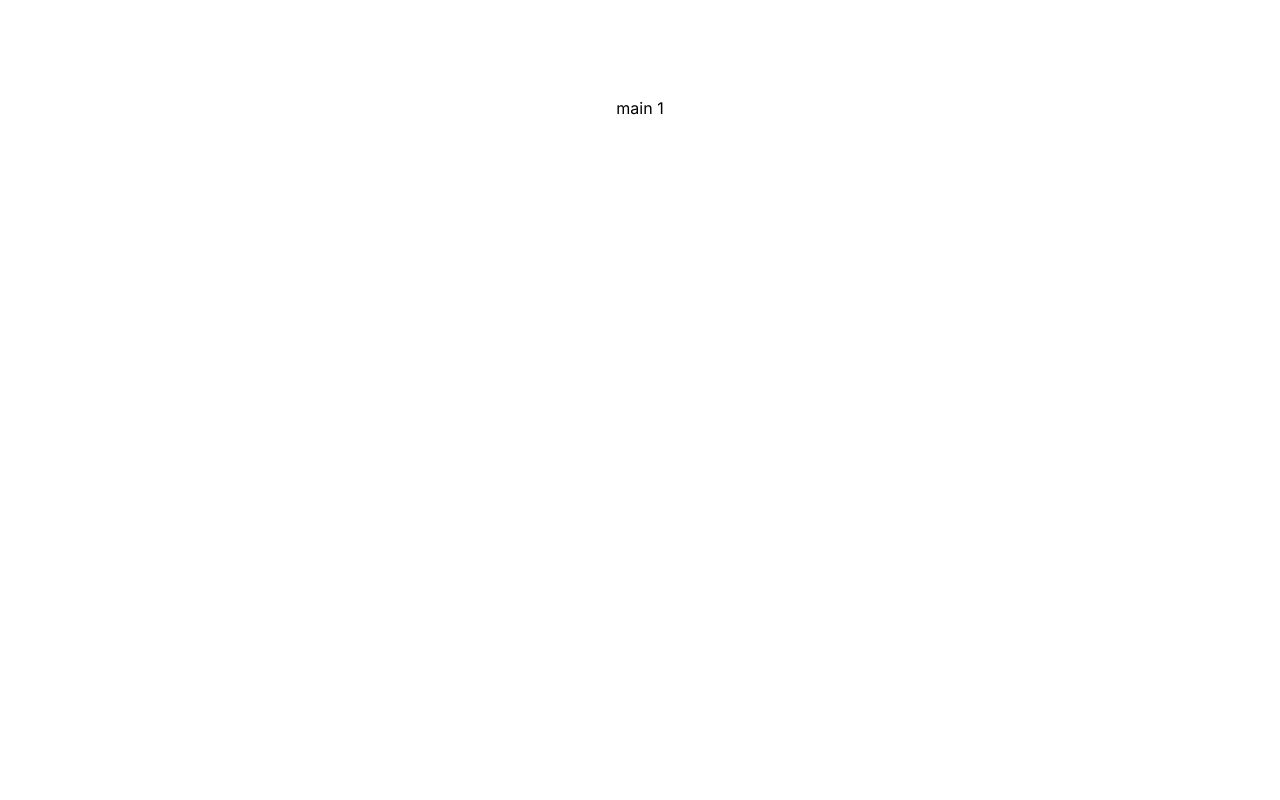
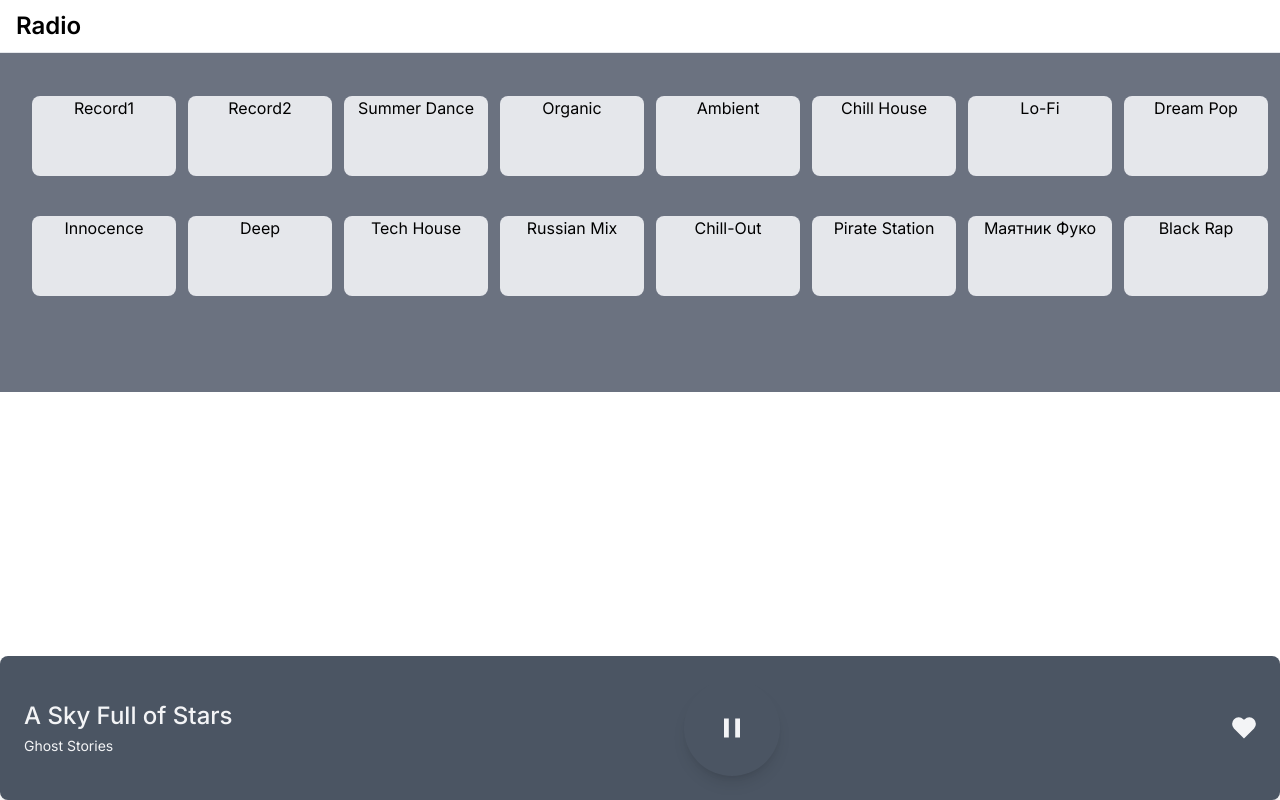
Before and after one commit to anbalabanov/just-to-train, a Next.js app: page / in a window 1280 px wide. Built offline with nearby package versions, Linux system fonts and the light colour scheme.

Commit message:
feat(*): add footer, header, maim content

```diff
--- /dev/null
+++ b/app/components/footer/footer.tsx
@@ -0,0 +1,33 @@
+import React from "react";
+
+function Footer() {
+    return (
+        <footer className="fixed inset-x-0 bottom-0">
+                <div className="bg-gray-600 shadow-lg rounded-lg">
+                    <div className="w-full p-6">
+                        <div className="flex justify-between items-center">
+                            <div className="text-gray-100">
+                                <h3 className="text-2xl text-grey-darkest font-medium">A Sky Full of Stars</h3>
+                                <p className="text-sm text-grey mt-1">Ghost Stories</p>
+                            </div>
+                            <div className="text-gray-100 p-8 rounded-full bg-red-light shadow-lg">
+                                <svg className="w-8 h-8" fill="currentColor" xmlns="http://www.w3.org/2000/svg"
+                                     viewBox="0 0 20 20">
+                                    <path d="M5 4h3v12H5V4zm7 0h3v12h-3V4z"/>
+                                </svg>
+                            </div>
+                            <div className="text-gray-100">
+                                <svg className="w-6 h-6" fill="currentColor" xmlns="http://www.w3.org/2000/svg"
+                                     viewBox="0 0 20 20">
+                                    <path
+                                        d="M10 3.22l-.61-.6a5.5 5.5 0 0 0-7.78 7.77L10 18.78l8.39-8.4a5.5 5.5 0 0 0-7.78-7.77l-.61.61z"/>
+                                </svg>
+                            </div>
+                        </div>
+                    </div>
+            </div>
+        </footer>
+    );
+}
+
+export default Footer;
--- /dev/null
+++ b/app/components/header/header.tsx
@@ -0,0 +1,17 @@
+import React from 'react';
+
+function Header() {
+    return (
+        <div className="flex flex-col">
+            <header className="bg-white px-2 sm:px-4 py-2.5 fixed w-full z-20 top-0 left-0 border-b border-gray-200">
+                <div className="container flex flex-wrap justify-between items-center mx-auto">
+                    <a href="#" className="flex items-center">
+                        <span className="self-center text-2xl font-semibold whitespace-nowrap">Radio</span>
+                    </a>
+                </div>
+            </header>
+        </div>
+    );
+}
+
+export default Header;
--- a/app/layout.tsx
+++ b/app/layout.tsx
@@ -1,6 +1,8 @@
 import './globals.css'
 import type { Metadata } from 'next'
 import { Inter } from 'next/font/google'
+import Header from "@/app/components/header/header";
+import Footer from "@/app/components/footer/footer";
 
 const inter = Inter({ subsets: ['latin'] })
 
@@ -16,7 +18,13 @@
 }) {
   return (
     <html lang="en">
-      <body className={inter.className}>{children}</body>
+      <body className={inter.className}>
+          <div className="flex flex-col min-h-screen">
+              <Header />
+              {children}
+              <Footer />
+          </div>
+      </body>
     </html>
   )
 }
--- a/app/page.tsx
+++ b/app/page.tsx
@@ -1,7 +1,23 @@
+import React from "react";
+import {radioList} from "@/app/radio";
+
 export default function Home() {
   return (
-    <main className="flex min-h-screen flex-col items-center justify-between p-24">
-      main 1
-    </main>
+      <main>
+          <div className="bg-gray-500">
+              <div className="mx-auto max-w-2xl px-4 py-16 sm:px-6 sm:py-24 lg:max-w-7xl lg:px-8">
+                  <h2 className="sr-only">Products</h2>
+                  <div className="grid grid-cols-1 gap-x-6 gap-y-10 sm:grid-cols-2 lg:grid-cols-4 xl:grid-cols-8 xl:gap-x-8">
+                      {radioList.map(({name}) => {
+                          return (
+                              <div className="rounded-lg bg-gray-200 hover:bg-gray-400 h-20 w-36 text-center space-x-2 cursor-pointer">
+                                      {name}
+                              </div>
+                          )
+                      })}
+                  </div>
+              </div>
+          </div>
+      </main>
   );
 }
--- /dev/null
+++ b/app/radio.ts
@@ -0,0 +1,149 @@
+export const radioList = [
+  { "name": "Record1",  "url": "http://radio-srv1.11one.ru/record192k.mp3"},
+  { "name": "Record2",  "url": "https://radiorecord.hostingradio.ru/rr_main96.aacp"},
+  { "name": "Summer Dance",  "url": "https://radiorecord.hostingradio.ru/summerparty96.aacp"},
+  { "name": "Organic",  "url": "https://radiorecord.hostingradio.ru/organic96.aacp"},
+  { "name": "Ambient",  "url": "https://radiorecord.hostingradio.ru/ambient96.aacp"},
+  { "name": "Chill House",  "url": "http://radio-srv1.11one.ru/record192k.mp3"},
+  { "name": "Lo-Fi",  "url": "https://radiorecord.hostingradio.ru/lofi96.aacp"},
+  { "name": "Dream Pop",  "url": "https://radiorecord.hostingradio.ru/dreampop96.aacp"},
+  { "name": "Innocence",  "url": "https://radiorecord.hostingradio.ru/ibiza96.aacp"},
+
+  { "name": "Deep",  "url": "https://radiorecord.hostingradio.ru/deep96.aacp"},
+  { "name": "Tech House",  "url": "https://radiorecord.hostingradio.ru/techouse96.aacp"},
+  { "name": "Russian Mix",  "url": "https://radiorecord.hostingradio.ru/rus96.aacp"},
+  { "name": "Chill-Out",  "url": "https://radiorecord.hostingradio.ru/chil96.aacp"},
+  { "name": "Pirate Station",  "url": "https://radiorecord.hostingradio.ru/ps96.aacp"},
+  { "name": "Маятник Фуко",  "url": "https://radiorecord.hostingradio.ru/mf96.aacp"},
+  { "name": "Black Rap",  "url": "https://radiorecord.hostingradio.ru/yo96.aacp"},
+
+]
+
+//Trancemission
+//https://radiorecord.hostingradio.ru/tm96.aacp
+//Megamix
+//https://radiorecord.hostingradio.ru/mix96.aacp
+//Record Gold
+//https://radiorecord.hostingradio.ru/gold96.aacp
+//Big Hits
+//https://radiorecord.hostingradio.ru/bighits96.aacp
+//Remix
+//https://radiorecord.hostingradio.ru/rmx96.aacp
+//Russian Hits
+//https://radiorecord.hostingradio.ru/russianhits96.aacp
+//Супердискотека 90-х
+//https://radiorecord.hostingradio.ru/sd9096.aacp
+//Russian Gold
+//https://radiorecord.hostingradio.ru/russiangold96.aacp
+//Bass House
+//https://radiorecord.hostingradio.ru/jackin96.aacp
+//VIP House
+//https://radiorecord.hostingradio.ru/vip96.aacp
+//Trance Classics
+//https://radiorecord.hostingradio.ru/trancehits96.aacp
+//House Hits
+//https://radiorecord.hostingradio.ru/househits96.aacp
+//EDM
+//https://radiorecord.hostingradio.ru/club96.aacp
+//Minimal/Tech
+//https://radiorecord.hostingradio.ru/mini96.aacp
+//Tropical
+//https://radiorecord.hostingradio.ru/trop96.aacp
+//House Classics
+//https://radiorecord.hostingradio.ru/houseclss96.aacp
+//D'n'B Classics
+//https://radiorecord.hostingradio.ru/drumhits96.aacp
+//EDM Classics
+//https://radiorecord.hostingradio.ru/edmhits96.aacp
+//Future House
+//https://radiorecord.hostingradio.ru/fut96.aacp
+//Trap
+//https://radiorecord.hostingradio.ru/trap96.aacp
+//Rap Classics
+//https://radiorecord.hostingradio.ru/rapclassics96.aacp
+//Progressive
+//https://radiorecord.hostingradio.ru/progr96.aacp
+//Breaks
+//https://radiorecord.hostingradio.ru/brks96.aacp
+//Trancehouse
+//https://radiorecord.hostingradio.ru/trancehouse96.aacp
+//Rap Hits
+//https://radiorecord.hostingradio.ru/rap96.aacp
+//GOA/PSY
+//https://radiorecord.hostingradio.ru/goa96.aacp
+//Dream Dance
+//https://radiorecord.hostingradio.ru/dream96.aacp
+//Uplifting
+//https://radiorecord.hostingradio.ru/uplift96.aacp
+//Electro
+//https://radiorecord.hostingradio.ru/elect96.aacp
+//Future Bass
+//https://radiorecord.hostingradio.ru/fbass96.aacp
+//Neurofunk
+//https://radiorecord.hostingradio.ru/neurofunk96.aacp
+//Dancecore
+//https://radiorecord.hostingradio.ru/dc96.aacp
+//Liquid Funk
+//https://radiorecord.hostingradio.ru/liquidfunk96.aacp
+//Eurodance
+//https://radiorecord.hostingradio.ru/eurodance96.aacp
+//Dubstep
+//https://radiorecord.hostingradio.ru/dub96.aacp
+//Technopop
+//https://radiorecord.hostingradio.ru/technopop96.aacp
+//Techno
+//https://radiorecord.hostingradio.ru/techno96.aacp
+//Disco/Funk
+//https://radiorecord.hostingradio.ru/discofunk96.aacp
+//Hardstyle
+//https://radiorecord.hostingradio.ru/teo96.aacp
+//Tecktonik
+//https://radiorecord.hostingradio.ru/tecktonik96.aacp
+//Midtempo
+//https://radiorecord.hostingradio.ru/mt96.aacp
+//Synthwave
+//https://radiorecord.hostingradio.ru/synth96.aacp
+//Old School
+//https://radiorecord.hostingradio.ru/pump96.aacp
+//Hard Bass
+//https://radiorecord.hostingradio.ru/hbass96.aacp
+//Darkside
+//https://radiorecord.hostingradio.ru/darkside96.aacp
+//Hypnotic
+//https://radiorecord.hostingradio.ru/hypno96.aacp
+//Moombahton
+//https://radiorecord.hostingradio.ru/mmbt96.aacp
+//2-step
+//https://radiorecord.hostingradio.ru/2step96.aacp
+//Groove/Tribal
+//https://radiorecord.hostingradio.ru/groovetribal96.aacp
+//Christmas
+//https://radiorecord.hostingradio.ru/christmas96.aacp
+//Rave FM
+//https://radiorecord.hostingradio.ru/rave96.aacp
+//Jungle
+//https://radiorecord.hostingradio.ru/jungle96.aacp
+//Complextro
+//https://radiorecord.hostingradio.ru/complextro96.aacp
+//Гоп FM
+//https://radiorecord.hostingradio.ru/gop96.aacp
+//Rock
+//https://radiorecord.hostingradio.ru/rock96.aacp
+//60's Dance
+//https://radiorecord.hostingradio.ru/cadillac96.aacp
+//70's Dance
+//https://radiorecord.hostingradio.ru/197096.aacp
+//Record 80-х
+//https://radiorecord.hostingradio.ru/198096.aacp
+//Руки Вверх!
+//https://radiorecord.hostingradio.ru/rv96.aacp
+//Веснушка FM
+//https://radiorecord.hostingradio.ru/deti96.aacp
+//Медляк FM
+//https://radiorecord.hostingradio.ru/mdl96.aacp
+//Нафталин FM
+//https://radiorecord.hostingradio.ru/naft96.aacp
+//Гастарбайтер FM
+//https://radiorecord.hostingradio.ru/gast96.aacp
+//Симфония FM
+//https://radiorecord.hostingradio.ru/symph96.aacp
```
